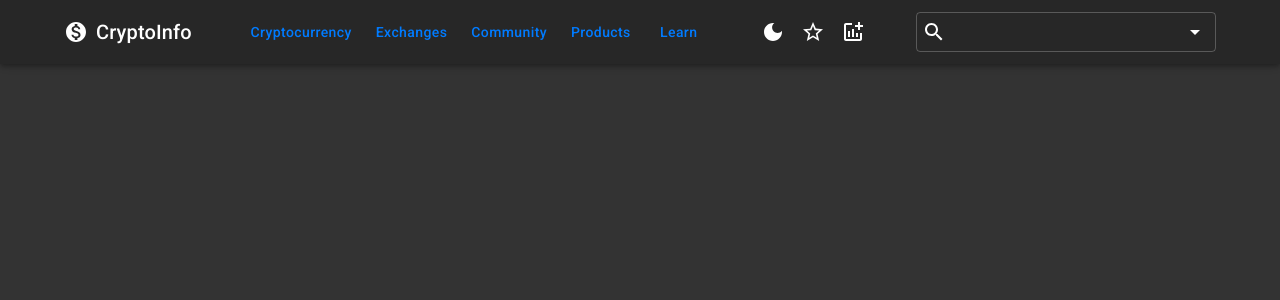
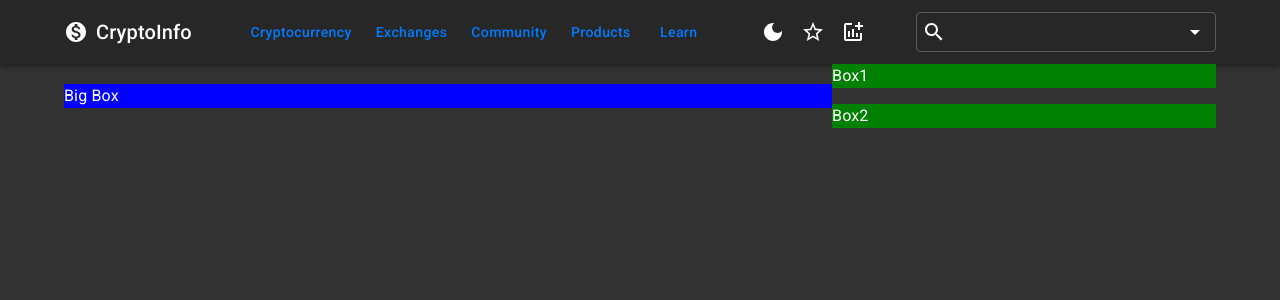
Before and after one commit to DanielRed007/cryptoInfo-POC, a React (Vite) app in the folder client/: page / in a window 1280 px wide. Shown: the top 300 px of the page. Built offline with nearby package versions, Linux system fonts and the light colour scheme.

Commit message:
info top layout

```diff
--- a/client/package.json
+++ b/client/package.json
@@ -25,6 +25,7 @@
     "@fontsource/roboto": "^5.0.2",
     "@mui/icons-material": "^5.11.16",
     "@mui/material": "^5.13.3",
+    "@mui/styles": "^5.13.2",
     "@types/react-redux": "^7.1.25",
     "react": "^18.2.0",
     "react-dom": "^18.2.0",
--- a/client/src/App.tsx
+++ b/client/src/App.tsx
@@ -2,9 +2,9 @@ import React, { FC } from "react";
 import { ThemeProvider } from '@mui/material/styles';
 import { configSelector } from "./store/selectors/configSelector";
 import { lightTheme, darkTheme } from './config/theme/theme';
-import { Header } from "./components/header/Header";
 import { useSelector } from 'react-redux';
 import CssBaseline from '@mui/material/CssBaseline';
+import { InfoDisplay } from "./views/infoDisplay/InfoDisplay";
 
 export const App: FC = () => {
     const { theme } = useSelector(configSelector);
@@ -13,7 +13,7 @@ export const App: FC = () => {
         <>
             <ThemeProvider theme={theme === 'light' ? lightTheme : darkTheme}>
                 <CssBaseline />
-                <Header />
+                <InfoDisplay />
             </ThemeProvider>
         </>
     )
--- a/client/src/components/header/Header.tsx
+++ b/client/src/components/header/Header.tsx
@@ -22,7 +22,8 @@ export const Header = () => {
 
 
     return (
-        <AppBar>
+        <div style={{flexGrow: 1}}>
+            <AppBar position="static">
                 <Toolbar>
                     <Container maxWidth="lg">
                         <Box>
@@ -69,5 +70,6 @@ export const Header = () => {
                     </Container>
                 </Toolbar>
             </AppBar>
+        </div>
     )
 }
--- /dev/null
+++ b/client/src/components/infoTop/InfoTop.tsx
@@ -0,0 +1,54 @@
+
+import React from 'react';
+import { makeStyles } from '@mui/styles';
+import { Box, Grid, Container } from '@mui/material';
+
+const useStyles = makeStyles((theme) => ({
+    root: {
+      flexGrow: 1,
+    },
+    bigBox: {
+      backgroundColor: 'blue',
+      height: '100%',
+    },
+    smallBox: {
+      backgroundColor: 'green',
+      height: '50%',
+    },
+}));
+
+export const InfoTop = () => {
+    const classes = useStyles();
+
+    return (
+        <div style={{flexGrow: 1,height: "30%"}}>
+            <Container maxWidth="lg">
+                <Box>
+                    <Grid container alignItems="center" justifyContent="space-between">
+
+                    <Grid item xs={8}>
+                        <Box className={classes.bigBox}>
+                            Big Box
+                        </Box>
+                    </Grid>
+
+                    <Grid item xs={4} container direction="column" spacing={2}>
+                        <Grid item>
+                            <Box className={classes.smallBox}>
+                                Box1
+                            </Box>
+                        </Grid>
+
+                        <Grid item>
+                            <Box className={classes.smallBox}>
+                                Box2
+                            </Box>
+                        </Grid>
+                    </Grid>
+
+                    </Grid>
+                </Box>
+            </Container>
+        </div>
+    );
+}
--- /dev/null
+++ b/client/src/views/infoDisplay/InfoDisplay.tsx
@@ -0,0 +1,13 @@
+
+import React from 'react';
+import { Header } from '../../components/header/Header';
+import { InfoTop } from '../../components/infoTop/InfoTop';
+
+export const InfoDisplay = () => {
+  return (
+    <div>
+        <Header />
+        <InfoTop />
+    </div>
+  )
+}
```
Also changed, not shown: 1 other file (tests, documents, lock files or other folders). Lines whose indentation alone changed are shown as unchanged.
